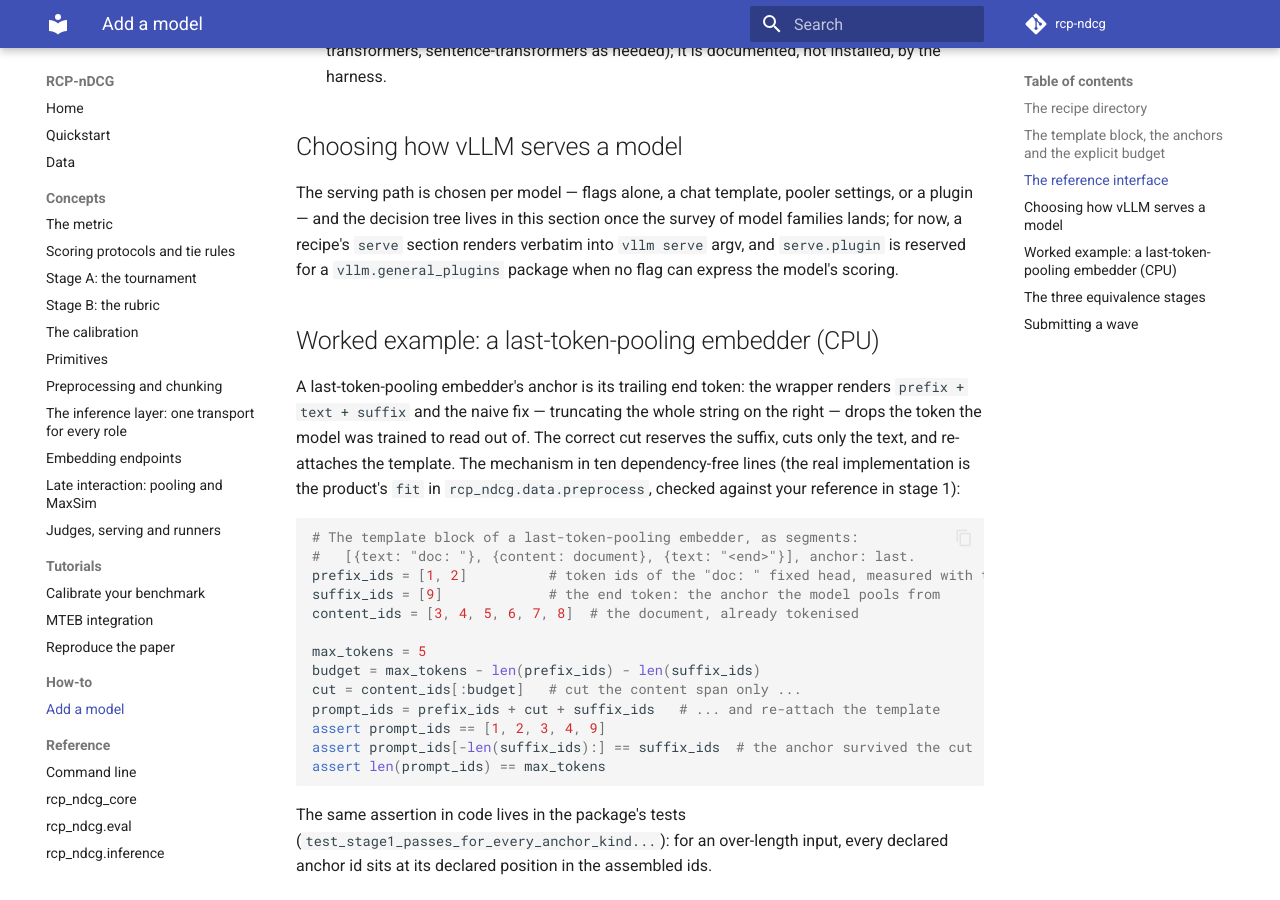
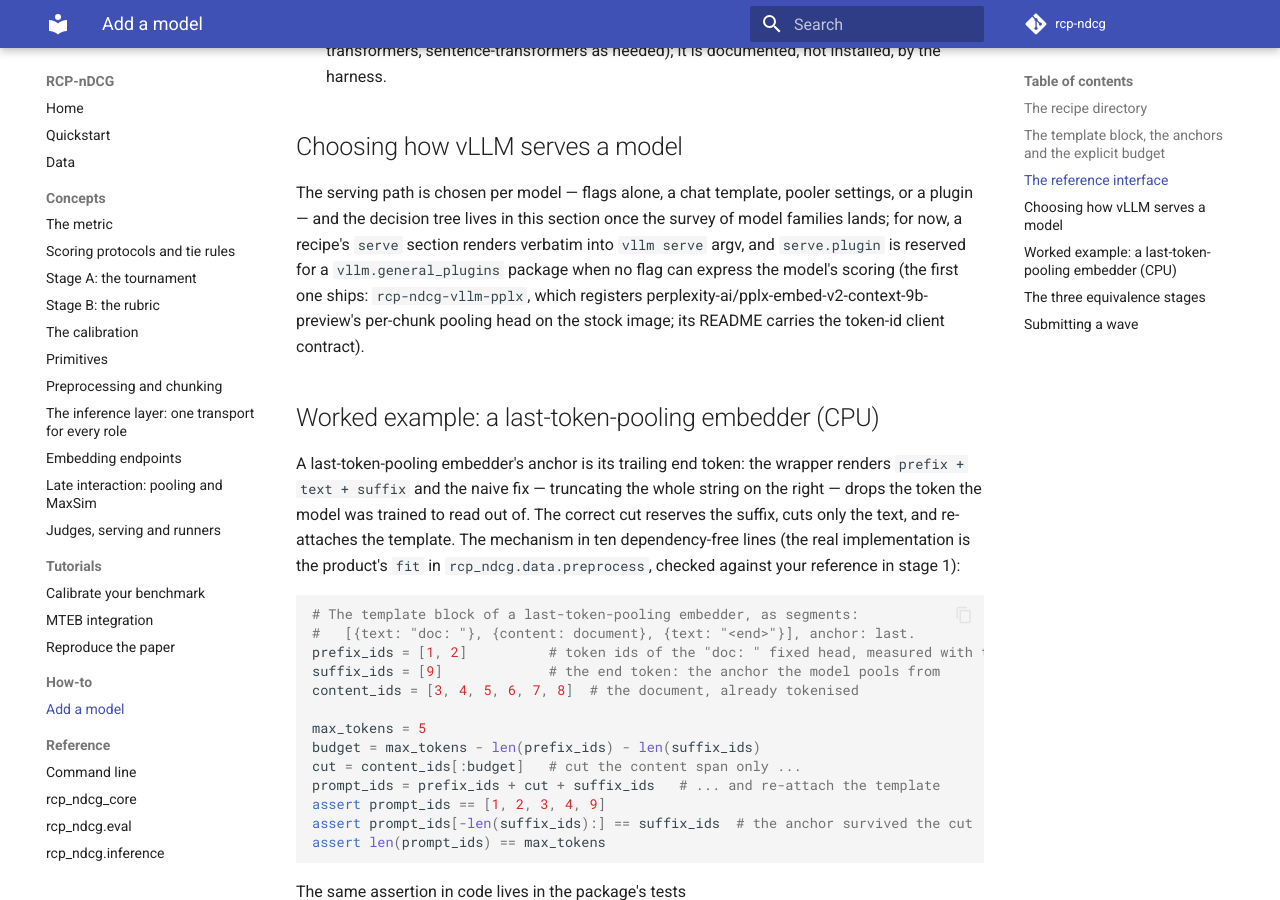
Before and after one commit to cohere-ai/rcp-ndcg, an MkDocs documentation site: the page built from docs/how-to/add-a-model.md, in a window 1280 px wide and 900 px high, scrolled down 3517 px. Built offline with MkDocs 1.6.1 and Material for MkDocs 9.7.7, drawn with Linux system fonts in a browser that asks for light colours; comment, search, counter and statistics services are not loaded.

Commit message:
Document the pplx plugin: CHANGELOG entry and the add-a-model pointer

```diff
--- a/docs/how-to/add-a-model.md
+++ b/docs/how-to/add-a-model.md
@@ -147,7 +147,9 @@
 The serving path is chosen per model — flags alone, a chat template, pooler settings, or a plugin — and the
 decision tree lives in this section once the survey of model families lands; for now, a recipe's `serve` section
 renders verbatim into `vllm serve` argv, and `serve.plugin` is reserved for a `vllm.general_plugins` package when
-no flag can express the model's scoring.
+no flag can express the model's scoring (the first one ships: `rcp-ndcg-vllm-pplx`, which registers
+perplexity-ai/pplx-embed-v2-context-9b-preview's per-chunk pooling head on the stock image; its README carries
+the token-id client contract).
 
 ## Worked example: a last-token-pooling embedder (CPU)
 
```
Also changed, not shown: CHANGELOG.md (+10 -0 lines).
